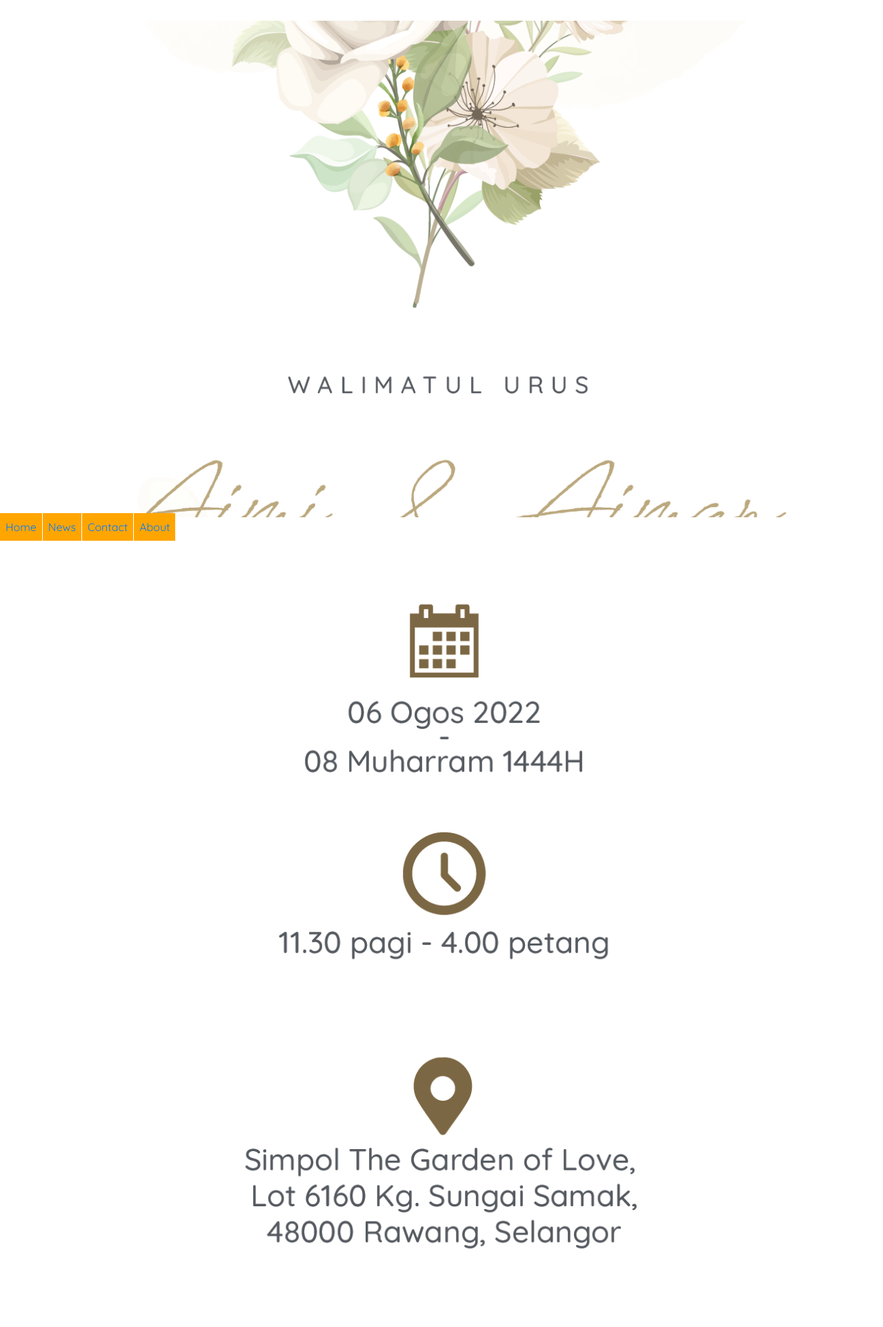
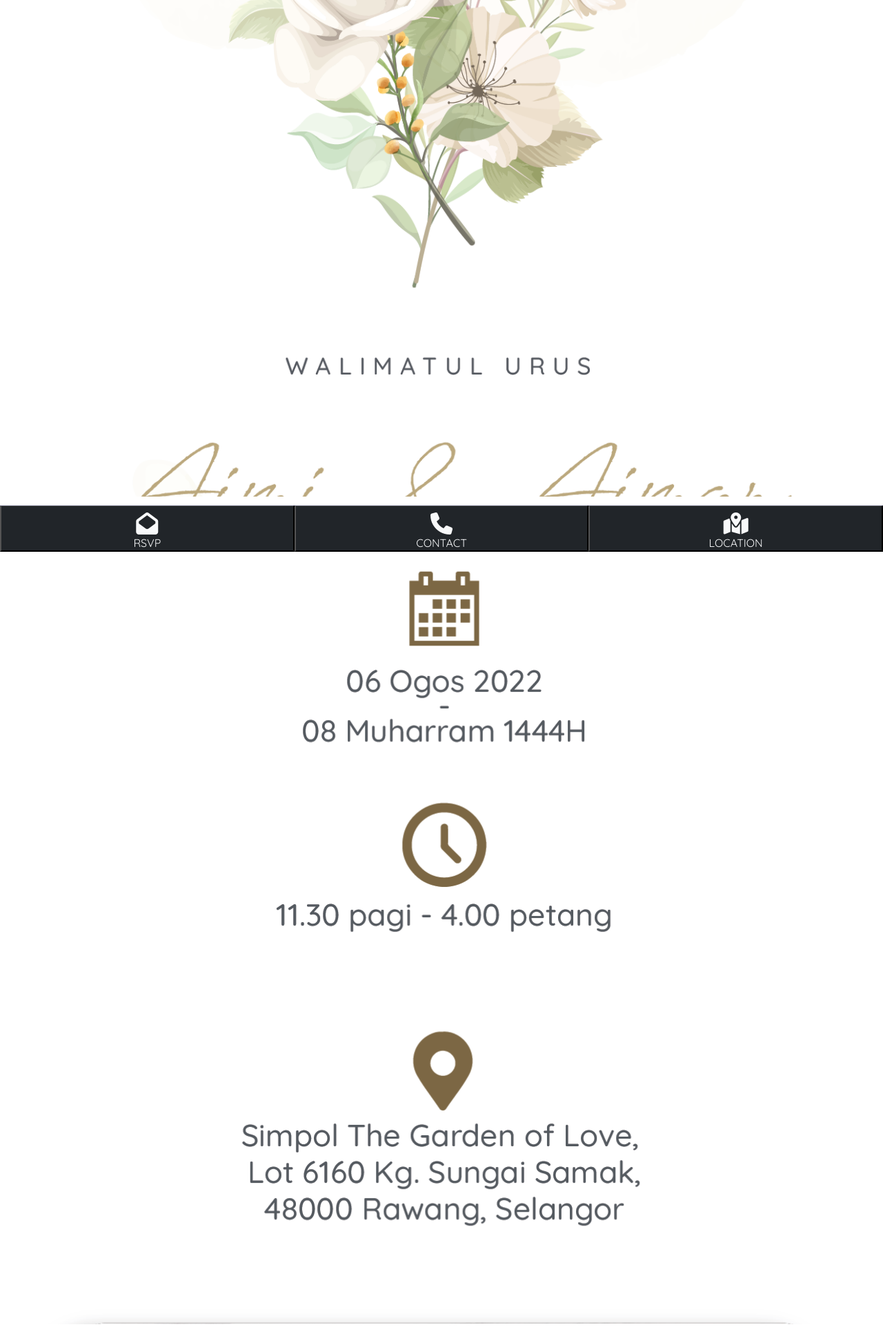
Before and after one commit to wadadrxs02/kadkawentest, a PHP site: page /home.html in a window 1280 px wide. Shown: the top 1924 px of the page at 69% size. Run offline with PHP 8.4, Linux system fonts and the light colour scheme; some libraries are stand-ins or nearby versions; some web fonts are replaced.

Commit message:
Revert "toolbar new"
This reverts commit f4b7b9650198bd8b3a1db599671a610f87e26bbe.

```diff
--- a/home.html
+++ b/home.html
@@ -2,6 +2,7 @@
 <html lang="en">
 
 <head>
+
     <!-- Required meta tags -->
     <meta charset="utf-8">
     <meta name="viewport" content="width=device-width, initial-scale=1, shrink-to-fit=no">
@@ -11,46 +12,9 @@
     <!-- Bootstrap CSS -->
     <link rel="stylesheet" href="https://cdn.jsdelivr.net/npm/bootstrap@4.0.0/dist/css/bootstrap.min.css"
         integrity="sha384-Gn5384xqQ1aoWXA+058RXPxPg6fy4IWvTNh0E263XmFcJlSAwiGgFAW/dAiS6JXm" crossorigin="anonymous">
-
-    <style>
-        ul {
-            list-style-type: none;
-            position: fixed;
-            bottom: 0;
-            width: 100%;
-        }
-
-        li {
-            float: left;
-            border-right: 1px solid white;
-        }
-
-        li a {
-            display: block;
-            padding: 8px;
-            background-color: orange;
-        }
-
-        li:last-child {
-            border-right: none;
-        }
-
-        div {
-            padding: 10px;
-            margin-top: 10px;
-            background-color: white;
-            height: 1000px;
-        }
-    </style>
 </head>
 
 <body>
-    <ul>
-        <li><a href="#home">Home</a></li>
-        <li><a href="#news">News</a></li>
-        <li><a href="#contact">Contact</a></li>
-        <li><a href="#about">About</a></li>
-    </ul>
     <div class="page-content-scroll">
         <div class="cover-class cover-bg-1">
         </div>
@@ -72,7 +36,32 @@
         <!--============END TIMER================-->
     </div>
     <!-- toolbar bottom -->
+    <div class="toolbar">
+        <!-- <div class="container"> -->
+        <ul class="toolbar-bottom toolbar-wrap">
 
+            <li class="toolbar-item">
+                <button type="button" class="toolbar-link text-light" data-toggle="modal" data-target="#ModalRSVP">
+                    <i class="fas fa-envelope-open fa-2x"></i>
+                    RSVP
+                </button>
+            </li>
+
+            <li class="toolbar-item">
+                <button type="button" class="toolbar-link text-light" data-toggle="modal" data-target="#ModalContact">
+                    <i class="fas fa-phone fa-2x"></i>
+                    CONTACT
+                </button>
+            </li>
+            <li class="toolbar-item">
+                <button type="button" class="toolbar-link text-light" data-toggle="modal" data-target="#ModalMap">
+                    <i class="fas fa-map-marked-alt fa-2x"></i>
+                    LOCATION
+                </button>
+            </li>
+        </ul>
+        <!-- </div> -->
+    </div>
     <!-- end toolbar bottom -->
 
     <!--=========================================START MODAL RSVP==================================================-->
```
Also changed, not shown: home.css (line endings or trailing spaces), home.js (line endings or trailing spaces), index.css (line endings or trailing spaces), index.html (line endings or trailing spaces), index.php (line endings or trailing spaces), jquery.nicescroll.js, nicescroll.js (line endings or trailing spaces).
